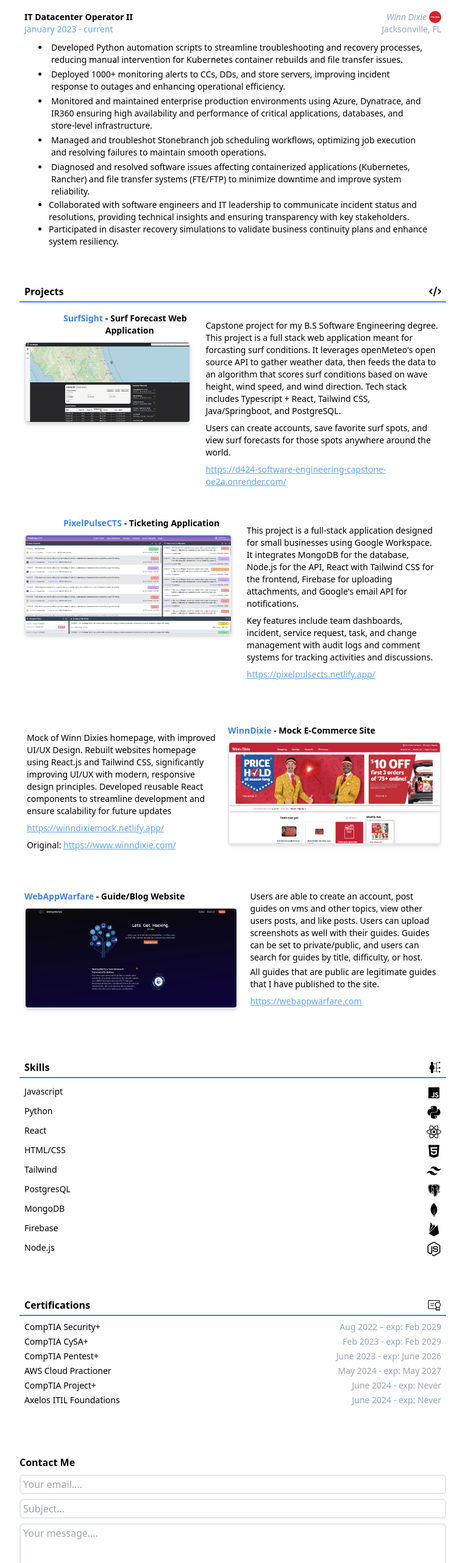
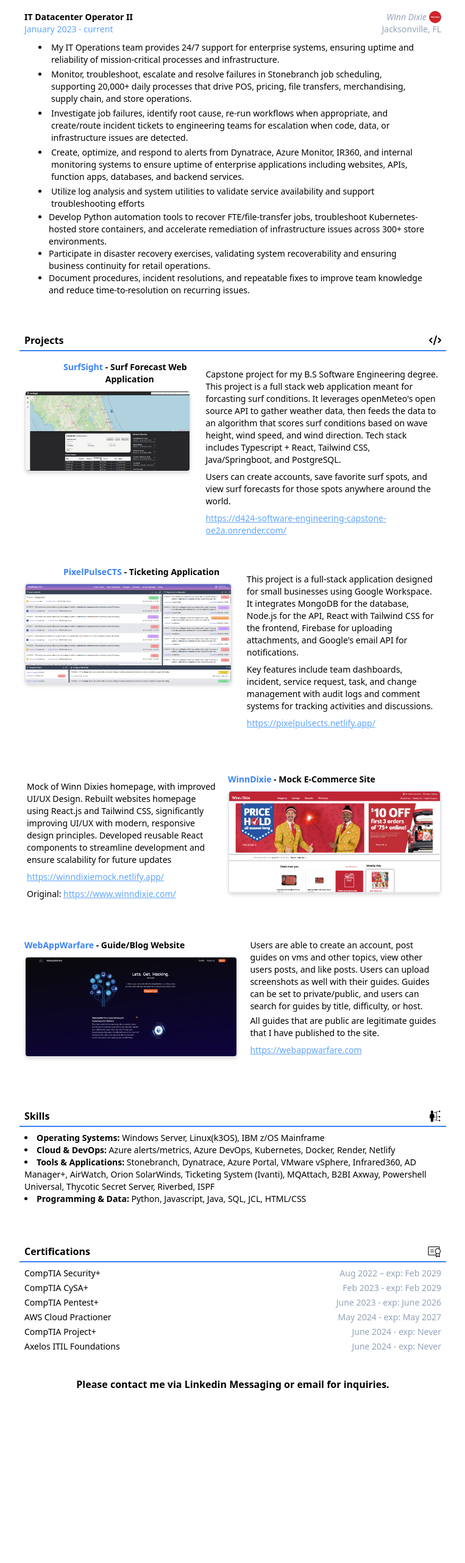
Before and after one commit to LoganGibler/Portfolio, a React (Vite) app: page / in a window 1280 px wide. Shown: the part 1162-3725 px from the top of the page at 61% size, without its empty margins (258-1021 px from the left). After the commit the page ends 3460 px from the top, so only its background shows below. Built offline with nearby package versions, Linux system fonts and the light colour scheme.

Commit message:
Updated skills sections & contact me component.

```diff
--- a/src/components/About.jsx
+++ b/src/components/About.jsx
@@ -41,7 +41,28 @@
             <GiSkills className="text-xl mr-2 mt-0.5" />
           </div>
         </div>
-        <BulletPoint>
+        <div className="mx-2 mt-2">
+          <li>
+            <b>Operating Systems:</b> Windows Server, Linux(k3OS), IBM z/OS
+            Mainframe
+          </li>
+          <li>
+            <b>Cloud & DevOps:</b> Azure alerts/metrics, Azure DevOps,
+            Kubernetes, Docker, Render, Netlify
+          </li>
+          <li>
+            <b>Tools & Applications: </b> Stonebranch, Dynatrace, Azure Portal,
+            VMware vSphere, Infrared360, AD Manager+, AirWatch, Orion
+            SolarWinds, Ticketing System (Ivanti), MQAttach, B2BI Axway,
+            Powershell Universal, Thycotic Secret Server, Riverbed, ISPF
+          </li>
+          <li>
+            <b>Programming & Data:</b> Python, Javascript, Java, SQL, JCL,
+            HTML/CSS
+          </li>
+        </div>
+
+        {/* <BulletPoint>
           <div className="flex grow mb-1 mt-3 px-2">
             <p>Javascript</p>
             <div className="flex justify-end grow">
@@ -123,7 +144,7 @@
               <FaNodeJs className="text-2xl" />
             </div>
           </div>
-        </BulletPoint>
+        </BulletPoint> */}
       </div>
     </div>
   );
--- a/src/components/ContactMe.jsx
+++ b/src/components/ContactMe.jsx
@@ -10,96 +10,101 @@
   const [error, setError] = useState(false);
   const [success, setSuccess] = useState(false);
   return (
-    <div className="flex flex-col justify-center mt-[5rem]">
-      <div className="flex justify-center">
-        <form
-          className="flex flex-col justify-center grow"
-          onSubmit={(e) => {
-            e.preventDefault();
-            try {
-              if (
-                email.length < 1 ||
-                subject.length < 1 ||
-                message.length < 1
-              ) {
-                setError(true);
-                setSuccess(false);
-                // api call to node.js mailer function here
-                return;
-              }
-              setSuccess(true);
-              setError(false);
-              setEmail("");
-              setSubject("");
-              setMessage("");
-            } catch (error) {
-              setError(true);
-              setSuccess(false);
-            }
-          }}
-        >
-          <h1 className="font-bold">Contact Me</h1>
-          <input
-            placeholder="Your email...."
-            className="border-2 rounded-md px-1 py-0.5 mt-2"
-            type="email"
-            onChange={(e) => setEmail(e.target.value)}
-          ></input>
-          <input
-            className="border-2 rounded-md px-1 mt-2 py-0.5"
-            placeholder="Subject..."
-            type="text"
-            onChange={(e) => setSubject(e.target.value)}
-          ></input>
-          <textarea
-            type="text"
-            placeholder="Your message...."
-            className="border-2 rounded-md px-1 mt-2 py-0.5 h-[100px]"
-            onChange={(e) => setMessage(e.target.value)}
-          ></textarea>
-          <button className="border-2 mt-2 bg-blue-500 border-blue-500 rounded-md text-white">
-            Send Message
-          </button>
-          {success ? (
-            <div className="text-sm flex">
-              <FaCheckCircle className="text-green-500 text-4xl" />
-              <p className="mt-2">
-                Thank you for sending me a message. I will reach back out to you
-                as soon as I am available. For a fast response, please DM me on
-                LinkedIn.
-              </p>
-            </div>
-          ) : null}
-          {error ? (
-            <div className="text-black text-sm flex mt-2">
-              <CgDanger className="text-red-600 text-3xl" />
-              <p className="mt-1">
-                There was an error sending your message. Please make sure to
-                fill out all input boxes.
-              </p>
-            </div>
-          ) : null}
-        </form>
-      </div>
+    <div className="mx-2 mt-10 flex justify-center">
+      <p className="font-bold">
+        Please contact me via Linkedin Messaging or email for inquiries.{" "}
+      </p>
+    </div>
+    // <div className="flex flex-col justify-center mt-[5rem]">
+    //   <div className="flex justify-center">
+    //     <form
+    //       className="flex flex-col justify-center grow"
+    //       onSubmit={(e) => {
+    //         e.preventDefault();
+    //         try {
+    //           if (
+    //             email.length < 1 ||
+    //             subject.length < 1 ||
+    //             message.length < 1
+    //           ) {
+    //             setError(true);
+    //             setSuccess(false);
+    //             // api call to node.js mailer function here
+    //             return;
+    //           }
+    //           setSuccess(true);
+    //           setError(false);
+    //           setEmail("");
+    //           setSubject("");
+    //           setMessage("");
+    //         } catch (error) {
+    //           setError(true);
+    //           setSuccess(false);
+    //         }
+    //       }}
+    //     >
+    //       <h1 className="font-bold">Contact Me</h1>
+    //       <input
+    //         placeholder="Your email...."
+    //         className="border-2 rounded-md px-1 py-0.5 mt-2"
+    //         type="email"
+    //         onChange={(e) => setEmail(e.target.value)}
+    //       ></input>
+    //       <input
+    //         className="border-2 rounded-md px-1 mt-2 py-0.5"
+    //         placeholder="Subject..."
+    //         type="text"
+    //         onChange={(e) => setSubject(e.target.value)}
+    //       ></input>
+    //       <textarea
+    //         type="text"
+    //         placeholder="Your message...."
+    //         className="border-2 rounded-md px-1 mt-2 py-0.5 h-[100px]"
+    //         onChange={(e) => setMessage(e.target.value)}
+    //       ></textarea>
+    //       <button className="border-2 mt-2 bg-blue-500 border-blue-500 rounded-md text-white">
+    //         Send Message
+    //       </button>
+    //       {success ? (
+    //         <div className="text-sm flex">
+    //           <FaCheckCircle className="text-green-500 text-4xl" />
+    //           <p className="mt-2">
+    //             Thank you for sending me a message. I will reach back out to you
+    //             as soon as I am available. For a fast response, please DM me on
+    //             LinkedIn.
+    //           </p>
+    //         </div>
+    //       ) : null}
+    //       {error ? (
+    //         <div className="text-black text-sm flex mt-2">
+    //           <CgDanger className="text-red-600 text-3xl" />
+    //           <p className="mt-1">
+    //             There was an error sending your message. Please make sure to
+    //             fill out all input boxes.
+    //           </p>
+    //         </div>
+    //       ) : null}
+    //     </form>
+    //   </div>
 
-      <div
-        className="flex flex-col justify-center mt-[2rem] text-sm"
-        onClick={() => {
-          window.scrollTo({ top: 0, behavior: "smooth" });
-        }}
-      >
-        <div>
-          <button className="mt-2 border-2 rounded-md px-3 border-blue-500 text-white bg-blue-500">
-            Back to top
-          </button>
-        </div>
+    //   <div
+    //     className="flex flex-col justify-center mt-[2rem] text-sm"
+    //     onClick={() => {
+    //       window.scrollTo({ top: 0, behavior: "smooth" });
+    //     }}
+    //   >
+    //     <div>
+    //       <button className="mt-2 border-2 rounded-md px-3 border-blue-500 text-white bg-blue-500">
+    //         Back to top
+    //       </button>
+    //     </div>
 
-        <div className="flex justify-center">
-          {" "}
-          <FaArrowAltCircleUp className="mt-1 text-blue-500" />
-        </div>
-      </div>
-    </div>
+    //     <div className="flex justify-center">
+    //       {" "}
+    //       <FaArrowAltCircleUp className="mt-1 text-blue-500" />
+    //     </div>
+    //   </div>
+    // </div>
   );
 };
 
--- a/src/components/Experience.jsx
+++ b/src/components/Experience.jsx
@@ -94,40 +94,47 @@
             </div>
             <ul className="list-disc pl-10 pr-5 mt-2">
               <li className="px-1 py-0.5">
-                Developed Python automation scripts to streamline
-                troubleshooting and recovery processes, reducing manual
-                intervention for Kubernetes container rebuilds and file transfer
-                issues.
+                My IT Operations team provides 24/7 support for enterprise
+                systems, ensuring uptime and reliability of mission-critical
+                processes and infrastructure.
               </li>
               <li className="px-1 py-0.5">
-                Deployed 1000+ monitoring alerts to CCs, DDs, and store servers,
-                improving incident response to outages and enhancing operational
-                efficiency.
+                Monitor, troubleshoot, escalate and resolve failures in
+                Stonebranch job scheduling, supporting 20,000+ daily processes
+                that drive POS, pricing, file transfers, merchandising, supply
+                chain, and store operations.
               </li>
               <li className="px-1 py-0.5">
-                Monitored and maintained enterprise production environments
-                using Azure, Dynatrace, and IR360 ensuring high availability and
-                performance of critical applications, databases, and store-level
-                infrastructure.
+                Investigate job failures, identify root cause, re-run workflows
+                when appropriate, and create/route incident tickets to
+                engineering teams for escalation when code, data, or
+                infrastructure issues are detected.
               </li>
               <li className="px-1 py-0.5">
-                Managed and troubleshot Stonebranch job scheduling workflows,
-                optimizing job execution and resolving failures to maintain
-                smooth operations.
+                Create, optimize, and respond to alerts from Dynatrace, Azure
+                Monitor, IR360, and internal monitoring systems to ensure uptime
+                of enterprise applications including websites, APIs, function
+                apps, databases, and backend services.
               </li>
               <li className="px-1 py-0.5">
-                Diagnosed and resolved software issues affecting containerized
-                applications (Kubernetes, Rancher) and file transfer systems
-                (FTE/FTP) to minimize downtime and improve system reliability.
+                Utilize log analysis and system utilities to validate service
+                availability and support troubleshooting efforts
               </li>
               <li>
-                Collaborated with software engineers and IT leadership to
-                communicate incident status and resolutions, providing technical
-                insights and ensuring transparency with key stakeholders.
+                Develop Python automation tools to recover FTE/file-transfer
+                jobs, troubleshoot Kubernetes-hosted store containers, and
+                accelerate remediation of infrastructure issues across 300+
+                store environments.
               </li>
               <li>
-                Participated in disaster recovery simulations to validate
-                business continuity plans and enhance system resiliency.
+                Participate in disaster recovery exercises, validating system
+                recoverability and ensuring business continuity for retail
+                operations.
+              </li>
+              <li>
+                Document procedures, incident resolutions, and repeatable fixes
+                to improve team knowledge and reduce time-to-resolution on
+                recurring issues.
               </li>
             </ul>
             {/* <p className="mt-5">
```
